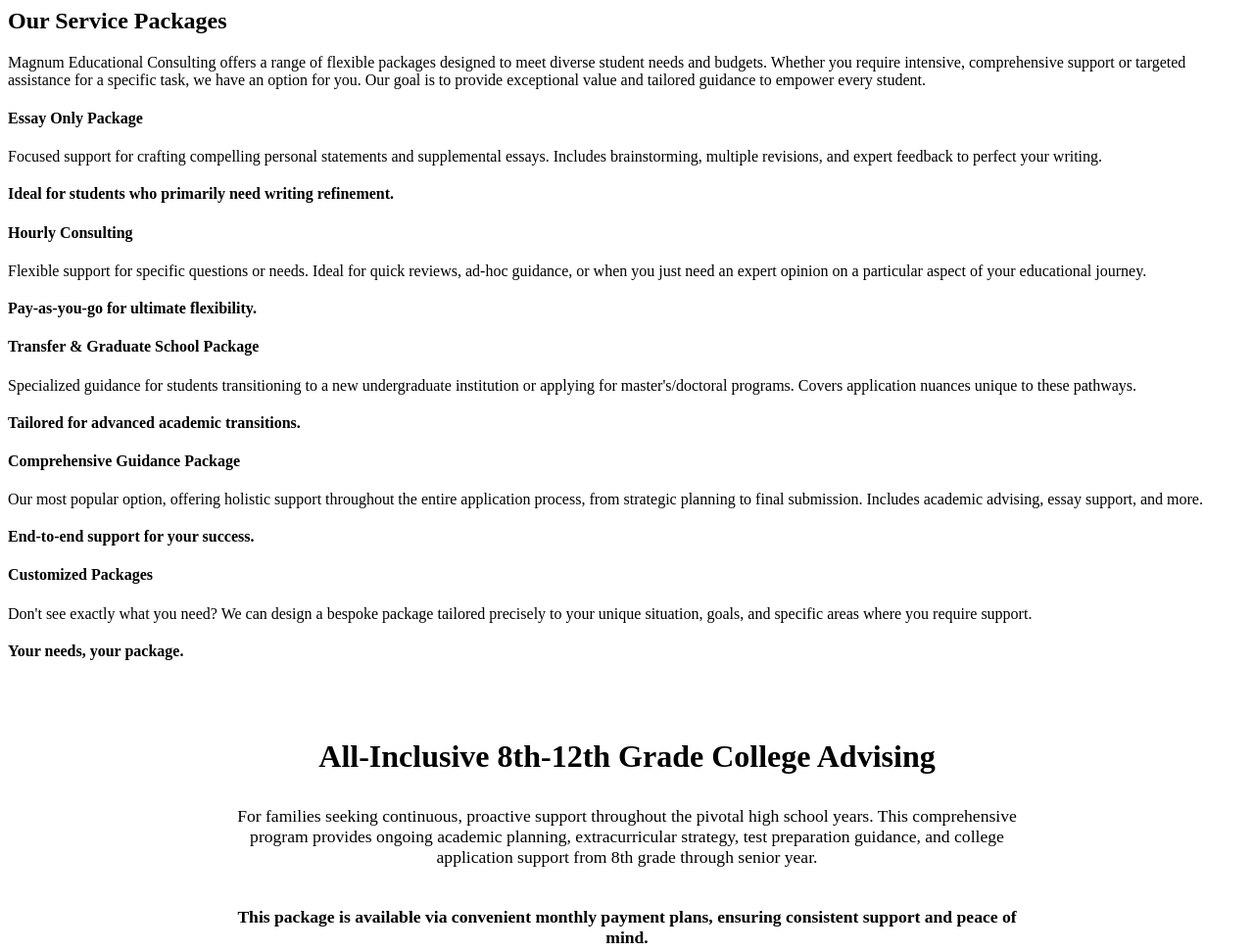
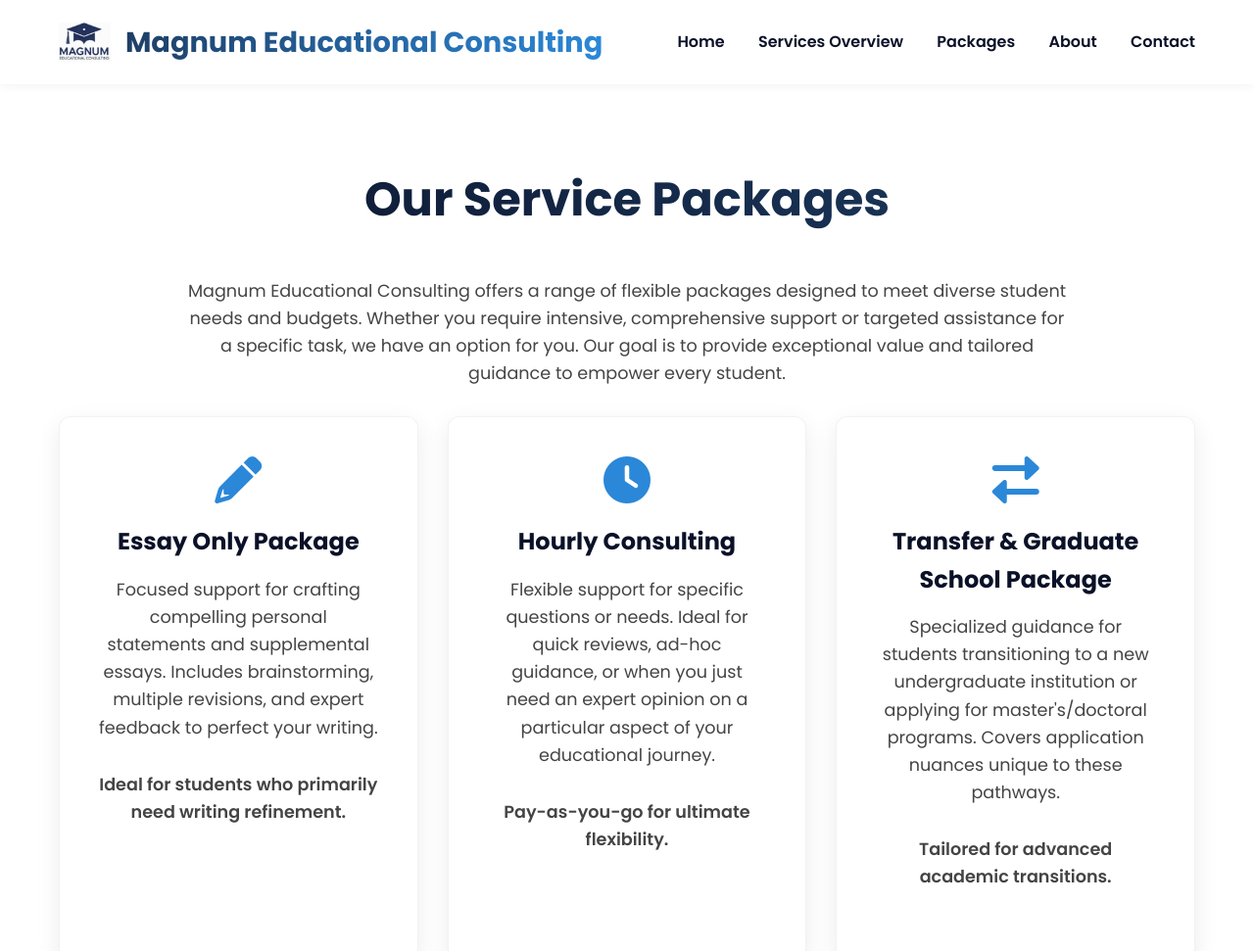
Before and after one commit to magnum-edu/magnum-edu, a plain HTML site: page packages.html in a window 1280 px wide. Shown: the top 971 px of the page at 98% size. Drawn offline with Linux system fonts and the light colour scheme.

Commit message:
Update packages.html

```diff
--- a/packages.html
+++ b/packages.html
@@ -1,3 +1,35 @@
+<!DOCTYPE html>
+<html lang="en">
+<head>
+    <meta charset="UTF-8">
+    <meta name="viewport" content="width=device-width, initial-scale=1.0">
+    <title>Our Service Packages - Magnum Educational Consulting</title>
+    <link rel="stylesheet" href="style.css">
+    <link rel="preconnect" href="https://fonts.googleapis.com">
+    <link rel="preconnect" href="https://fonts.gstatic.com" crossorigin>
+    <link href="https://fonts.googleapis.com/css2?family=Poppins:wght@300;400;600;700&display=swap" rel="stylesheet">
+    <link rel="stylesheet" href="https://cdnjs.cloudflare.com/ajax/libs/font-awesome/6.0.0-beta3/css/all.min.css">
+</head>
+<body>
+    <header class="header">
+        <div class="container">
+            <div class="logo-container">
+                <img src="assets/logo.png" alt="Magnum Educational Consulting Logo" class="header-logo">
+                <h1 class="logo-text">Magnum Educational Consulting</h1>
+            </div>
+            <nav class="nav">
+                <a href="index.html">Home</a>
+                <a href="index.html#services">Services Overview</a>
+                <a href="packages.html">Packages</a>
+                <a href="index.html#about">About</a>
+                <a href="index.html#contact">Contact</a>
+            </nav>
+        </div>
+    </header>
+
+    <main>
+        <section class="service-page-section">
+            <div class="container">
                 <h2>Our Service Packages</h2>
                 <p>Magnum Educational Consulting offers a range of flexible packages designed to meet diverse student needs and budgets. Whether you require intensive, comprehensive support or targeted assistance for a specific task, we have an option for you. Our goal is to provide exceptional value and tailored guidance to empower every student.</p>
 
@@ -41,3 +73,15 @@
                 <div class="cta-bottom" style="margin-top: 60px;">
                     <a href="index.html#contact" class="button cta-button">Discuss Your Perfect Package</a>
                 </div>
+            </div>
+        </section>
+    </main>
+
+    <footer class="footer">
+        <div class="container">
+            <p>© 2023 Magnum Educational Consulting. All rights reserved.</p>
+        </div>
+    </footer>
+    <script src="script.js"></script>
+</body>
+</html>
```
Lines whose indentation alone changed are shown as unchanged.
